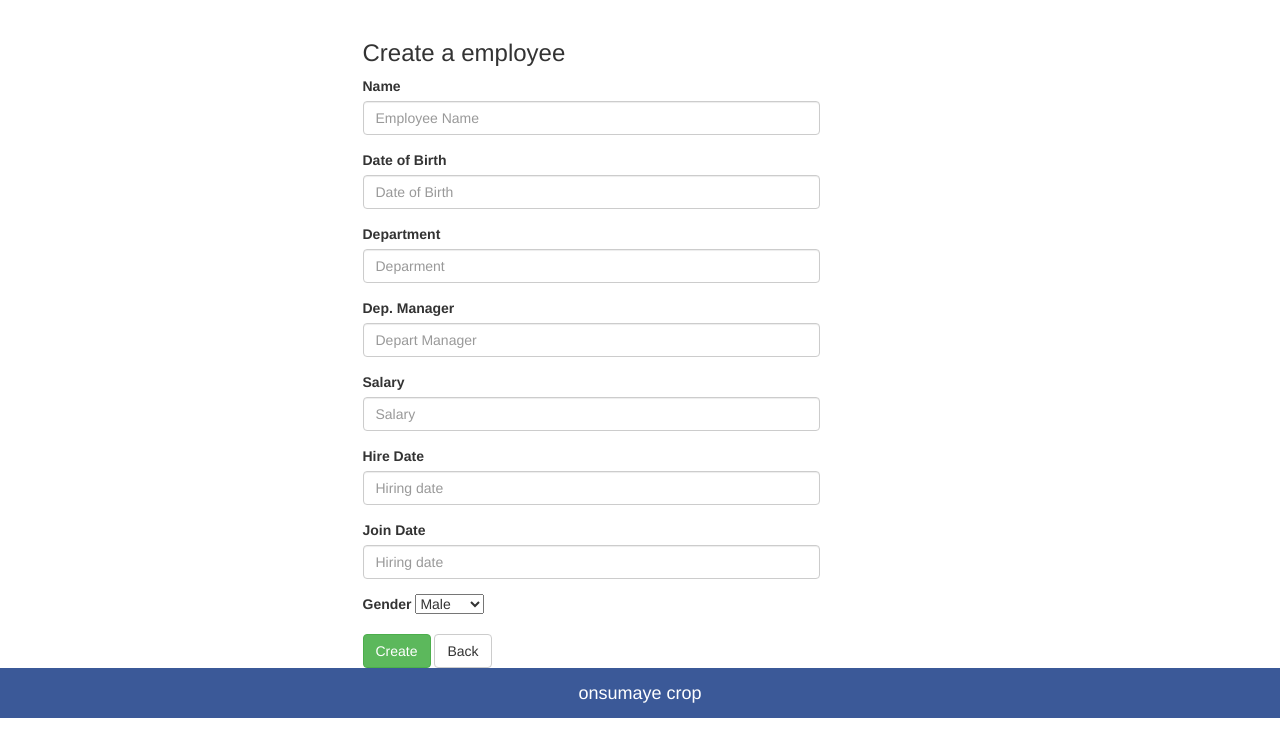
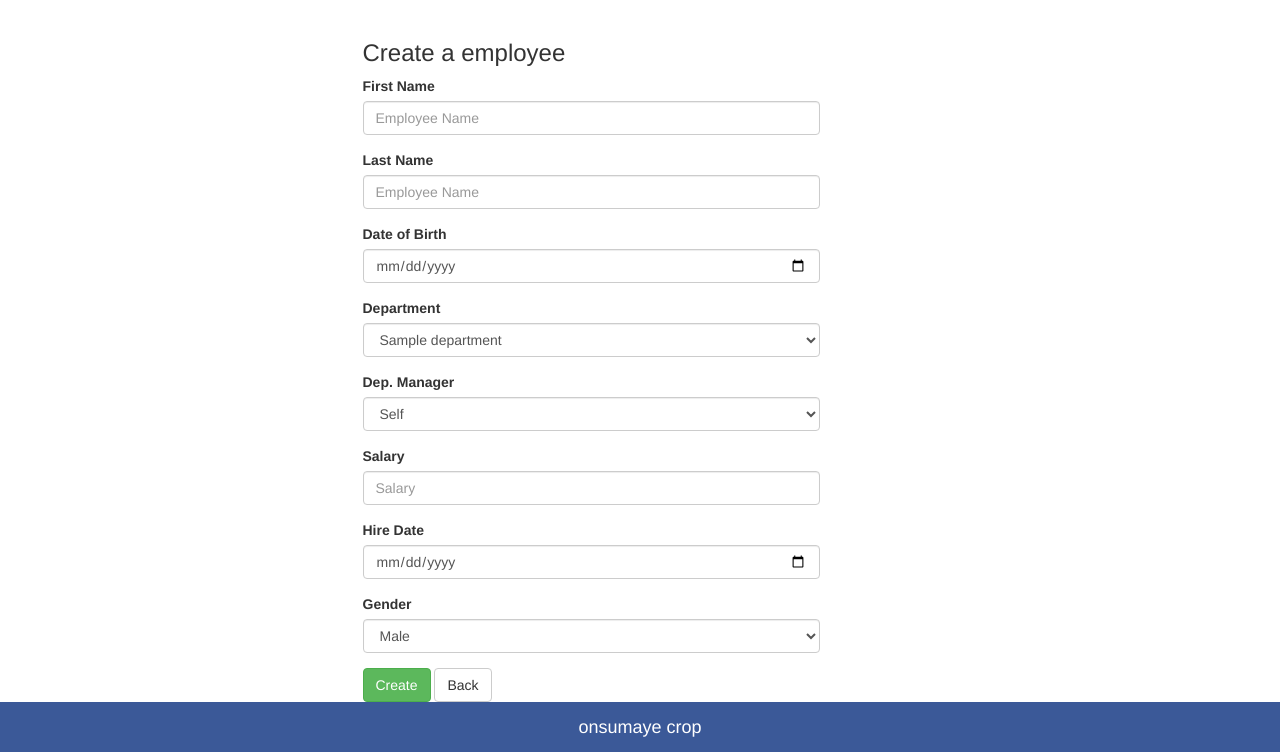
Before and after one commit to avnish003/json, a PHP site: page /addemp.php in a window 1280 px wide. Shown: the part 50-802 px from the top of the page. Before the commit the page ends 768 px from the top, so only its background shows below. Run offline with PHP 8.4, Linux system fonts and the light colour scheme; tables that the repository leaves empty or names only in its code hold one stand-in row (values such as "Sample post").

Commit message:
odification of files

```diff
--- a/addemp.php
+++ b/addemp.php
@@ -1,3 +1,4 @@
+<?php include("connection.php"); ?>
 <!DOCTYPE html>
 <html lang="en">
 
@@ -33,9 +34,16 @@
             <div class="col-sm-5 col-sm-offset-3">
                 <h3>Create a employee </h3>
                 <form method="post" action="insertdata.php">
+
+					<div class="form-group">
+                        <label for="inputName">First Name</label>
+                        <input type="text" class="form-control" required="required" autocomplete="off" id="inputName" name="first_name"
+                            placeholder="Employee Name">
+                        <span class="help-block"></span>
+                    </div>
                     <div class="form-group">
-                        <label for="inputName">Name</label>
-                        <input type="text" class="form-control" required="required" id="inputName" name="name"
+                        <label for="inputName">Last Name</label>
+                        <input type="text" class="form-control" required="required" autocomplete="off" id="inputName" name="last_name"
                             placeholder="Employee Name">
                         <span class="help-block"></span>
                     </div>
@@ -43,28 +51,53 @@
 
                     <div class="form-group">
                         <label for="inputbirth">Date of Birth</label>
-                        <input type="text" class="form-control" required="required" id="inputbirth" name="dob"
+                        <input type="date" class="form-control" required="required" autocomplete="off" id="inputbirth" name="birth_date"
                             placeholder="Date of Birth">
                         <span class="help-block"></span>
                     </div>
 
-                    <div class="form-group">
+                     <div class="form-group">
                         <label for="inputDep">Department</label>
-                        <input type="text" class="form-control" required="required" id="inputDep" name="department"
-                            placeholder="Deparment">
+                        <select class="form-control" name="dept_no">
+                     <?php
+                        $records=mysqli_query($con,"SELECT * FROM departments");
+                        while($row=mysqli_fetch_array($records)){
+						?>
+
+						 <option value="<?php echo $row['dept_no'];?>"> <?php echo $row['dept_name'];?></option>
+
+                          <?php
+							}
+							?>
+
                         <span class="help-block"></span>
+                        </select>
                     </div>
+
+
+
+
 
                      <div class="form-group">
                         <label for="inputDepM">Dep. Manager</label>
-                        <input type="text" class="form-control" required="required" id="inputDepM" name="depmang"
-                            placeholder="Depart Manager">
+                        <select name="manager" class="form-control">
+							<option value="self">Self</option>
+                         <?php
+                        $records=mysqli_query($con,"SELECT first_name FROM employees");
+                        while($row=mysqli_fetch_array($records)){
+						?>
+
+						 <option value="<?php echo $row['first_name'];?>"> <?php echo $row['first_name'];?>
+                          <?php
+							}
+							?>
+							</select>
                         <span class="help-block"></span>
                     </div>
 
                      <div class="form-group">
                         <label for="inputSalary">Salary</label>
-                        <input type="text" class="form-control" required="required" id="inputSalary" name="salary"
+                        <input type="text" class="form-control" autocomplete="off" id="inputSalary" name="salary"
                             placeholder="Salary">
                         <span class="help-block"></span>
                     </div>
@@ -72,24 +105,18 @@
 
                      <div class="form-group">
                         <label for="inputDate">Hire Date</label>
-                        <input type="text" required="required" class="form-control" id="inputDate" name="hire_date"
+                        <input type="date" required="required" class="form-control" id="inputDate" name="hire_date"
                             placeholder="Hiring date">
                         <span class="help-block"></span>
                     </div>
 
-                     <div class="form-group">
-                        <label for="joindate">Join Date</label>
-                        <input type="text" required="required" class="form-control" id="inputDate" name="joindate"
-                            placeholder="Hiring date">
-                        <span class="help-block"></span>
-                    </div>
 
                      <div class="form-group">
 						 <label>Gender</label>
-						  <select name="gender">
-							<option value="Male">Male</option>
-							<option value="Female">Female</option>
-							<option value="Other">Other</option>
+						  <select name="gender" class="form-control">
+							<option value="M">Male</option>
+							<option value="F">Female</option>
+
 						  </select>
                         <span class="help-block"></span>
 
--- a/delete.php
+++ b/delete.php
@@ -1,7 +1,7 @@
 <?php
 include("connection.php");
-$id = $_GET['id'];
-$delete="DELETE FROM emp_data WHERE id=".$id;
+$id = $_GET['emp_no'];
+$delete="DELETE FROM employees ,salaries USING employees INNER JOIN salaries ON employees.emp_no=salaries.emp_no WHERE employees.emp_no=$id";
 $data=mysqli_query($con,$delete);
 if($data){
 	ob_start();
```
Also changed, not shown: dataupdate.php (+36 -22 lines), employee.php (+22 -18 lines), insertdata.php (+17 -10 lines), updateemployee.php (+14 -12 lines), assets/css/searchicon.jpeg (deleted), 1 other file.
